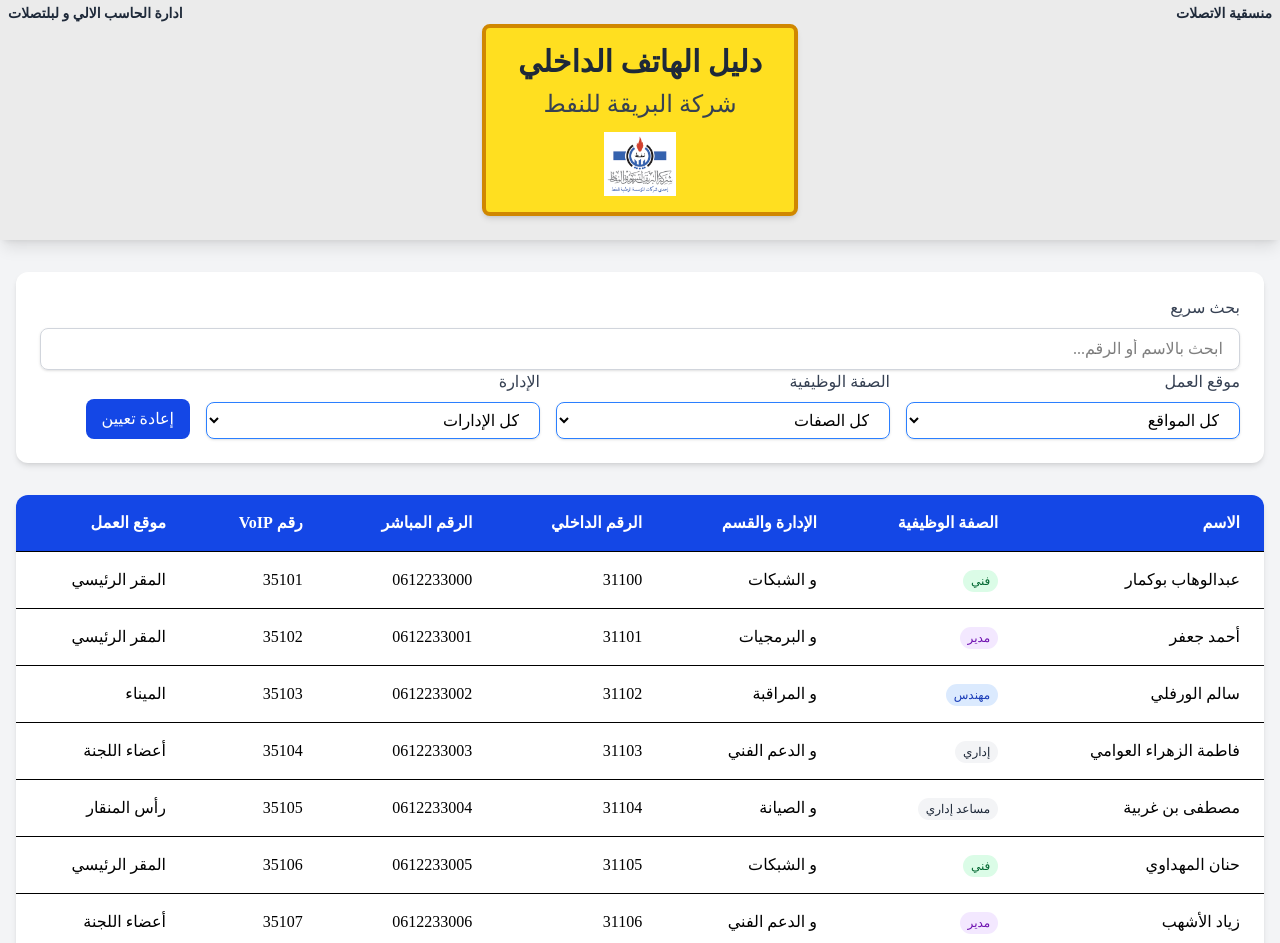
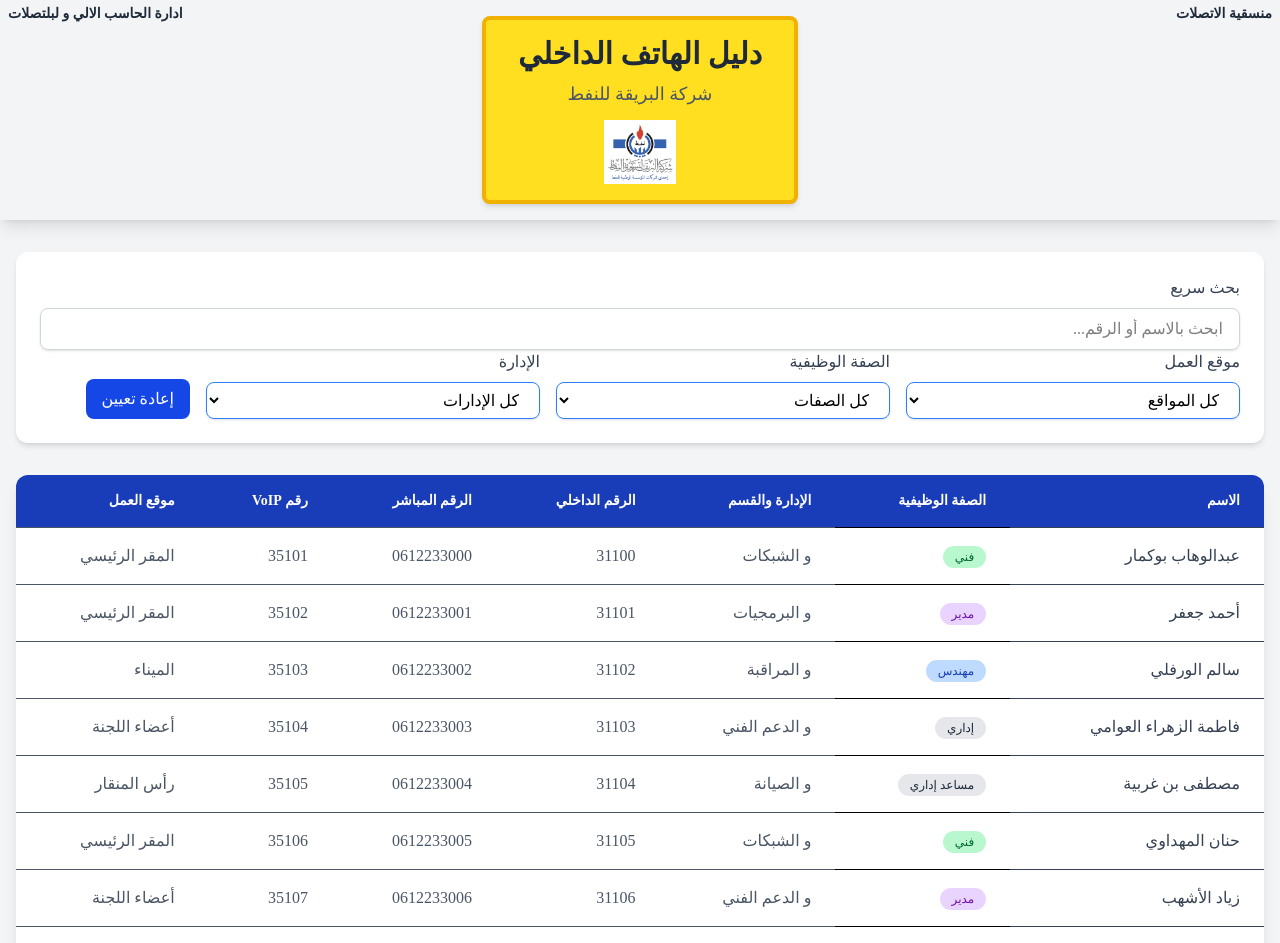
Before and after one commit to w1ty/braega-ph, a React (Vite) app: page / in a window 1280 px wide. Shown: the top 943 px of the page. Built offline with nearby package versions, Linux system fonts and the light colour scheme.

Commit message:
looks better

```diff
--- a/src/components/EmployeeList.jsx
+++ b/src/components/EmployeeList.jsx
@@ -52,18 +52,18 @@ const EmployeeList = ({ employees, filters, searchText, setSelectedEmployee }) =
     });
 
     return (
-        <div className="bg-white rounded-xl shadow-md overflow-hidden">
+        <div className="bg-white rounded-xl shadow-lg overflow-hidden">
             <div className="overflow-x-auto">
                 <table className="min-w-full text-right border-collapse">
-                    <thead className="bg-blue-700 text-white">
+                    <thead className="bg-blue-800 text-white">
                         <tr>
-                            <th className="px-6 py-4">الاسم</th>
-                            <th className="px-6 py-4">الصفة الوظيفية</th>
-                            <th className="px-6 py-4">الإدارة والقسم</th>
-                            <th className="px-6 py-4">الرقم الداخلي</th>
-                            <th className="px-6 py-4">الرقم المباشر</th>
-                            <th className="px-6 py-4">رقم VoIP</th>
-                            <th className="px-6 py-4">موقع العمل</th>
+                            <th className="px-6 py-4 text-sm font-semibold">الاسم</th>
+                            <th className="px-6 py-4 text-sm font-semibold">الصفة الوظيفية</th>
+                            <th className="px-6 py-4 text-sm font-semibold">الإدارة والقسم</th>
+                            <th className="px-6 py-4 text-sm font-semibold">الرقم الداخلي</th>
+                            <th className="px-6 py-4 text-sm font-semibold">الرقم المباشر</th>
+                            <th className="px-6 py-4 text-sm font-semibold">رقم VoIP</th>
+                            <th className="px-6 py-4 text-sm font-semibold">موقع العمل</th>
                         </tr>
                     </thead>
                     <tbody>
@@ -71,30 +71,30 @@ const EmployeeList = ({ employees, filters, searchText, setSelectedEmployee }) =
                             filteredEmployees.map((employee) => (
                                 <tr
                                     key={employee.id}
-                                    className="border-b hover:bg-blue-50 transition duration-150"
+                                    className="border-b hover:bg-blue-100 transition duration-200 ease-in-out cursor-pointer"
                                     onClick={() => setSelectedEmployee(employee)}
                                 >
-                                    <td className="px-6 py-4 font-medium border-t">{employee.name}</td>
+                                    <td className="px-6 py-4 font-medium border-t text-gray-700">{employee.name}</td>
                                     <td className="px-6 py-4 border-t">
                                         <span
-                                            className={`px-2 py-1 rounded-full text-xs ${
+                                            className={`px-3 py-1 rounded-full text-xs font-medium ${
                                                 employee.role === "Mgr"
-                                                    ? "bg-purple-100 text-purple-800"
+                                                    ? "bg-purple-200 text-purple-800"
                                                     : employee.role === "Eng"
-                                                    ? "bg-blue-100 text-blue-800"
+                                                    ? "bg-blue-200 text-blue-800"
                                                     : employee.role === "Tech"
-                                                    ? "bg-green-100 text-green-800"
-                                                    : "bg-gray-100 text-gray-800"
+                                                    ? "bg-green-200 text-green-800"
+                                                    : "bg-gray-200 text-gray-800"
                                             }`}
                                         >
                                             {roleMap[employee.role]}
                                         </span>
                                     </td>
-                                    <td className="px-6 py-4 border-t">{departmentMap[employee.department]} و {sectionMap[employee.section]}</td>
-                                    <td className="px-6 py-4 border-t">{employee.internalNumber}</td>
-                                    <td className="px-6 py-4 border-t">{employee.directNumber}</td>
-                                    <td className="px-6 py-4 border-t">{employee.voipNumber}</td>
-                                    <td className="px-6 py-4 border-t">{locationMap[employee.workLocation]}</td>
+                                    <td className="px-6 py-4 border-t text-gray-600">{departmentMap[employee.department]} و {sectionMap[employee.section]}</td>
+                                    <td className="px-6 py-4 border-t text-gray-600">{employee.internalNumber}</td>
+                                    <td className="px-6 py-4 border-t text-gray-600">{employee.directNumber}</td>
+                                    <td className="px-6 py-4 border-t text-gray-600">{employee.voipNumber}</td>
+                                    <td className="px-6 py-4 border-t text-gray-600">{locationMap[employee.workLocation]}</td>
                                 </tr>
                             ))
                         ) : (
--- a/src/components/Footer.jsx
+++ b/src/components/Footer.jsx
@@ -1,12 +1,14 @@
 export default function Footer() {
     return (
-        <footer className="bg-gray-800 text-white py-6 mt-12">
+        <footer className="bg-gray-900 text-white py-8 mt-12">
             <div className="container mx-auto px-4 text-center">
-                <p>
+                <p className="text-lg font-medium">
                     © {new Date().getFullYear()} دليل الهاتف الداخلي - شركة
                     البريقة للنفط
                 </p>
-                <p className="mt-2 text-gray-400 text-sm">جميع الحقوق محفوظة</p>
+                <p className="mt-3 text-gray-500 text-sm">
+                    جميع الحقوق محفوظة
+                </p>
             </div>
         </footer>
     );
--- a/src/components/Header.jsx
+++ b/src/components/Header.jsx
@@ -1,18 +1,18 @@
 export default function Header() {
     return (
-        <header className="bg-[#EBEBEB] shadow-lg">
-            <div className="container mx-auto px-4 py-6 text-center relative">
-                <div className="absolute left-0 top-0 px-2 py-1 text-gray-800 text-sm font-bold">
+        <header className="bg-gray-100 shadow-lg">
+            <div className="container mx-auto px-4 py-4 text-center relative">
+                <div className="absolute left-0 top-0 px-2 py-1 text-gray-800 text-sm font-semibold">
                     ادارة الحاسب الالي و لبلتصلات
                 </div>
-                <div className="absolute right-0 top-0 px-2 py-1 text-gray-800 text-sm font-bold">
+                <div className="absolute right-0 top-0 px-2 py-1 text-gray-800 text-sm font-semibold">
                     منسقية الاتصلات
                 </div>
-                <div className="inline-block border-4 border-yellow-600 rounded-lg px-8 py-4 bg-yellow-300 shadow-md">
-                    <h1 className="text-3xl font-bold text-gray-800">
+                <div className="inline-block border-4 border-yellow-500 rounded-lg px-8 py-4 bg-yellow-300 shadow-md">
+                    <h1 className="text-3xl font-extrabold text-gray-800">
                         دليل الهاتف الداخلي
                     </h1>
-                    <h2 className="text-2xl text-gray-700 mt-2">
+                    <h2 className="text-lg text-gray-600 mt-2">
                         شركة البريقة للنفط
                     </h2>
                     <div className="flex justify-center mt-3">
```
